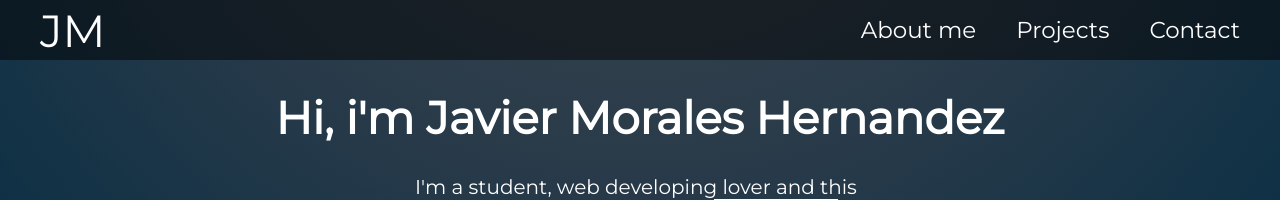
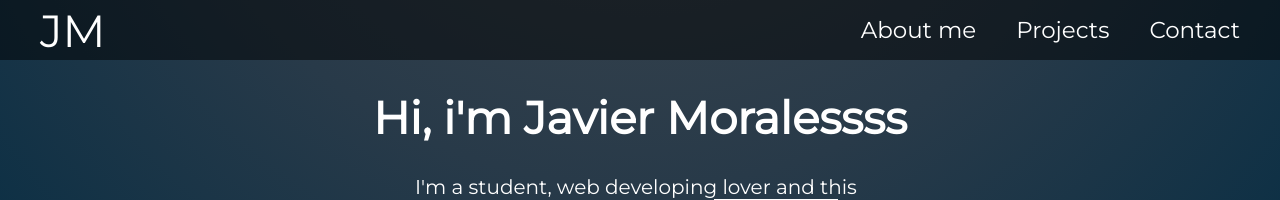
Before and after one commit to JavierA-MorHer/javier-morales-Portafolio, an Angular app: page /#/ in a window 1280 px wide. Shown: the top 200 px of the page. Built offline with nearby package versions, Linux system fonts and the light colour scheme.

Commit message:
otro commit miamor

```diff
--- a/src/app/portafolio/components/home/home.component.html
+++ b/src/app/portafolio/components/home/home.component.html
@@ -3,7 +3,7 @@
 
     <div class="contenido">
         <div class="presentacion">
-            <h2>Hi, i'm Javier Morales Hernandez</h2>
+            <h2>Hi, i'm Javier Moralessss</h2>
         </div>
 
         <div class="descripcion">
```
Also changed, not shown: 1 other file (tests, documents, lock files or other folders).
